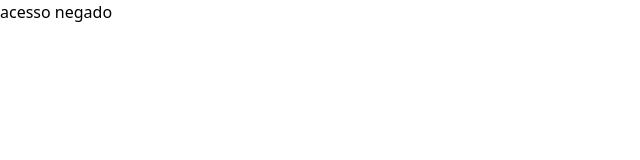
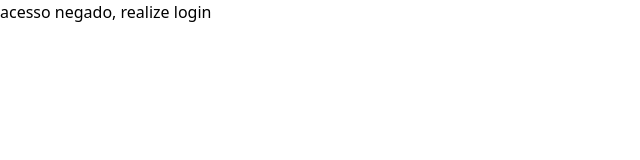
Before and after one commit to mariadxavier/roadmap-administracao, a React (Vite) app: page /configuracoes in a window 1280 px wide. Shown: the top 160 px of the page, without its empty margins (0-640 px from the left). Built offline with nearby package versions, Linux system fonts and the light colour scheme; a web font is replaced by a local one.

Commit message:
fix param in protectedLayout

```diff
--- a/src/components/protectedLayout/index.tsx
+++ b/src/components/protectedLayout/index.tsx
@@ -3,9 +3,8 @@ import { useAuth } from "../../context/AuthProvider/useAuth";
 export const ProtectedLayout = ({children}: {children: JSX.Element}) => {
     const auth = useAuth();
 
-    if (!auth.email){
-        return <h1>acesso negado</h1>
+    if (!auth.token){
+        return <h1>acesso negado, realize login</h1>
     }
-
     return children;
 }
--- a/src/context/AuthProvider/index.tsx
+++ b/src/context/AuthProvider/index.tsx
@@ -16,7 +16,6 @@ export const AuthProvider = ({ children }: IAuthProvider) => {
 
     async function authenticate(email: string, password: string) {
         const response = await LoginRequest(email, password);
-
         const payload = { token: response.token, user: response.user };
         setReturnedUser(payload);
         setUserLocalStorage(payload);
```
